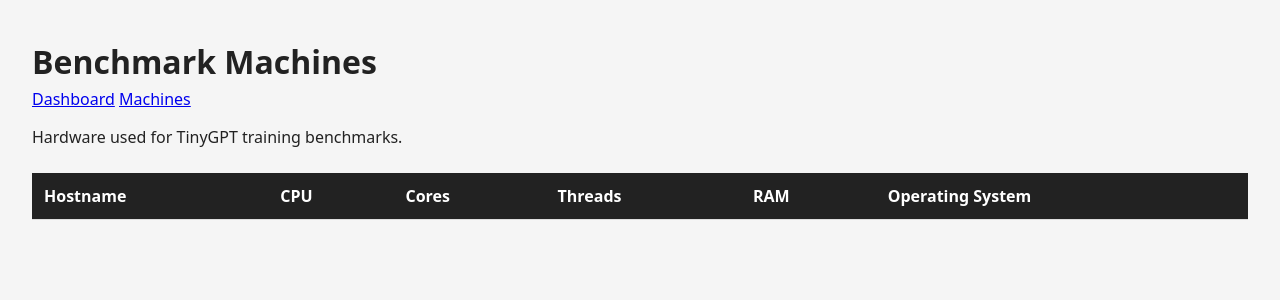
After one commit to oppiet30/tiny-llm-web, a PHP site: page /app/Views/machines.php in a window 1280 px wide. The commit adds this page. Shown: the top 300 px of the page. Run offline with PHP 8.4, Linux system fonts and the light colour scheme; the template is opened without the code that fills it, so the values that code supplies are empty; a stand-in replaces the project's code that opens the database connection.

Commit message:
Add machine inventory page

```diff
--- /dev/null
+++ b/app/Views/machines.php
@@ -0,0 +1,53 @@
+<?php
+declare(strict_types=1);
+?>
+<!DOCTYPE html>
+<html lang="en">
+<head>
+    <meta charset="UTF-8">
+    <meta name="viewport" content="width=device-width, initial-scale=1">
+    <title>Machines - Tiny LLM Benchmarks</title>
+    <link rel="stylesheet" href="css/style.css">
+</head>
+<body>
+<main>
+    <h1>Benchmark Machines</h1>
+
+    <nav>
+        <a href="./">Dashboard</a>
+        <a href="machines">Machines</a>
+    </nav>
+
+    <p>Hardware used for TinyGPT training benchmarks.</p>
+
+    <table>
+        <thead>
+            <tr>
+                <th>Hostname</th>
+                <th>CPU</th>
+                <th>Cores</th>
+                <th>Threads</th>
+                <th>RAM</th>
+                <th>Operating System</th>
+            </tr>
+        </thead>
+        <tbody>
+        <?php foreach ($machines as $machine): ?>
+            <tr>
+                <td><?= htmlspecialchars($machine['hostname']) ?></td>
+                <td><?= htmlspecialchars($machine['cpu_model']) ?></td>
+                <td><?= htmlspecialchars((string)($machine['cpu_cores'] ?? 'N/A')) ?></td>
+                <td><?= htmlspecialchars((string)($machine['cpu_threads'] ?? 'N/A')) ?></td>
+                <td>
+                    <?= $machine['ram_mb'] !== null
+                        ? number_format($machine['ram_mb'] / 1024, 1) . ' GB'
+                        : 'N/A' ?>
+                </td>
+                <td><?= htmlspecialchars($machine['operating_system'] ?? 'N/A') ?></td>
+            </tr>
+        <?php endforeach; ?>
+        </tbody>
+    </table>
+</main>
+</body>
+</html>
--- a/index.php
+++ b/index.php
@@ -3,6 +3,7 @@ declare(strict_types=1);
 
 require_once __DIR__ . '/core/Router.php';
 require_once __DIR__ . '/app/Models/Benchmark.php';
+require_once __DIR__ . '/app/Models/Machine.php';
 require_once __DIR__ . '/app/Helpers/format.php';
 require_once __DIR__ . '/app/Controllers/DashboardController.php';
 
```
Also changed, not shown: app/Controllers/DashboardController.php (+7 -1 lines), app/Models/Machine.php (added, +32 -0 lines).
